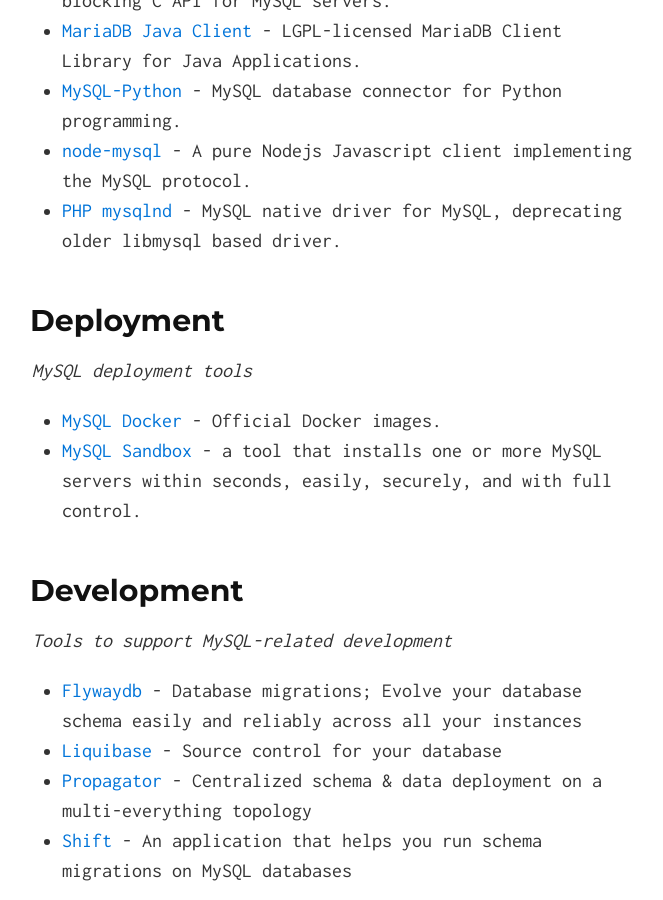
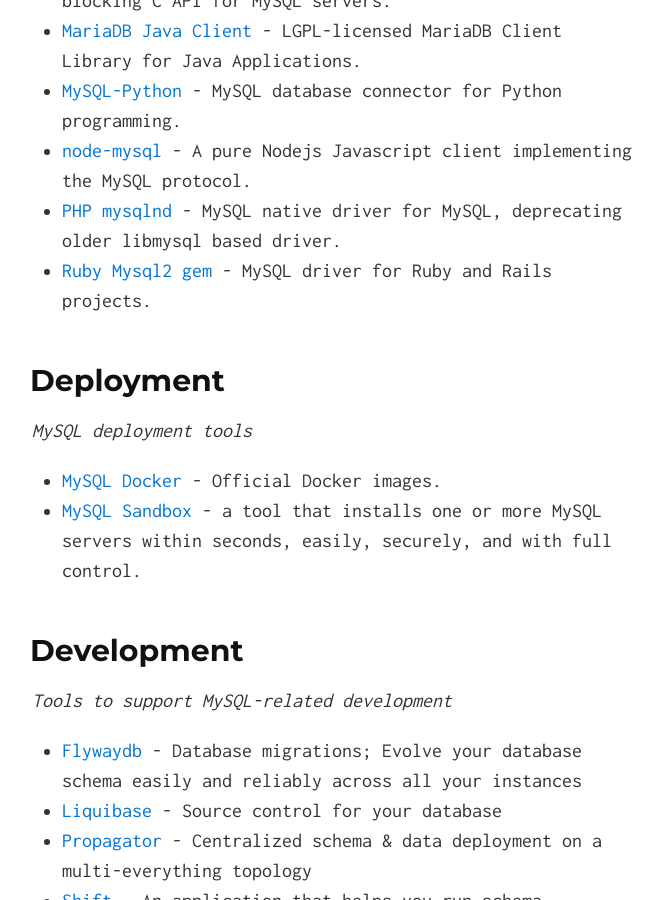
Before and after one commit to shlomi-noach/awesome-mysql, a Jekyll site: the page built from index.md, in a window 1280 px wide and 900 px high, scrolled down 3234 px. Shown: the whole window, without its empty margins (308-971 px from the left). Built offline with Jekyll 4.4.1, drawn with Linux system fonts in a browser that asks for light colours.

Commit message:
Add mysql2 (ruby driver) to the list of connectors

```diff
--- a/index.md
+++ b/index.md
@@ -86,7 +86,7 @@
 - [MySQL-Python](http://sourceforge.net/projects/mysql-python/) - MySQL database connector for Python programming.
 - [node-mysql](https://github.com/felixge/node-mysql) - A pure Nodejs Javascript client implementing the MySQL protocol.
 - [PHP mysqlnd](https://dev.mysql.com/downloads/connector/php-mysqlnd/) - MySQL native driver for MySQL, deprecating older libmysql based driver.
-
+- [Ruby Mysql2 gem](https://github.com/brianmario/mysql2) - MySQL driver for Ruby and Rails projects.
 
 ## Deployment
 
```
